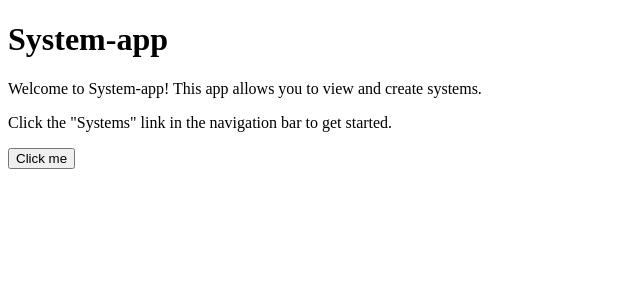
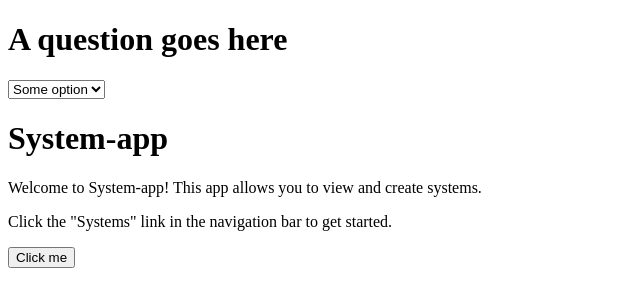
Before and after one commit to Elijah-Gutman/System-app-frontEnd, a React (Vite) app: page / in a window 1280 px wide. Shown: the top 306 px of the page, without its empty margins (0-640 px from the left). Built offline with nearby package versions, Linux system fonts and the light colour scheme.

Commit message:
created update modal, with instant rendering with react hooks

```diff
--- a/src/LandingPage.jsx
+++ b/src/LandingPage.jsx
@@ -1,10 +1,12 @@
 import App from "./App.jsx";
 import { StrictMode } from "react";
 import { createRoot } from "react-dom/client";
+import { SystemQuestion1 } from "./SystemQuestion1.jsx";
 
 export function LandingPage() {
   return (
     <div>
+      <SystemQuestion1 />
       <h1>System-app</h1>
       <p>Welcome to System-app! This app allows you to view and create systems.</p>
       <p>Click the "Systems" link in the navigation bar to get started.</p>
--- /dev/null
+++ b/src/SystemQuestion1.jsx
@@ -0,0 +1,22 @@
+import { Modal } from "./Modal";
+import { useState, useEffect } from "react";
+import { StrictMode } from "react";
+import { createRoot } from "react-dom/client";
+import "./index.css";
+import App from "./App.jsx";
+
+export function SystemQuestion1() {
+  const handleShow = (system) => {
+    console.log("handleShow", system);
+  };
+  // useEffect(handleIndex, []);
+  return (
+    <div>
+      <h1>A question goes here</h1>
+      <select>
+        <option value="someOption">Some option</option>
+        <option value="otherOption">Other option</option>
+      </select>
+    </div>
+  );
+}
--- a/src/SystemsPage.jsx
+++ b/src/SystemsPage.jsx
@@ -31,8 +31,29 @@ export function SystemsPage() {
     setCurrentSystem(system);
   };
 
-  const handleUpdate = () => {
+  const handleUpdate = (system, params, successCallback) => {
     console.log("handleUpdate");
+    axios.patch(`/systems/${system.id}.json`, params).then((response) => {
+      const updatedSystem = response.data;
+
+      // Update the systems array
+      setSystems(
+        systems.map((p) => {
+          if (p.id === updatedSystem.id) {
+            return updatedSystem;
+          } else {
+            return p;
+          }
+        })
+      );
+
+      // If the current system in the modal matches the updated system, update the modal data
+      if (currentSystem.id === updatedSystem.id) {
+        setCurrentSystem(updatedSystem);
+      }
+
+      successCallback();
+    });
   };
 
   useEffect(handleIndex, []);
--- a/src/SystemsShow.jsx
+++ b/src/SystemsShow.jsx
@@ -15,7 +15,8 @@ const landingPage = () => {
 export function SystemsShow({ system, onUpdate }) {
   const handleSubmit = (event) => {
     event.preventDefault();
-    onUpdate();
+    const params = new FormData(event.target);
+    onUpdate(system, params, () => event.target.reset());
   };
   return (
     <div>
```
Also changed, not shown: src/HoldCode.jsx (added, +16 -0 lines).
